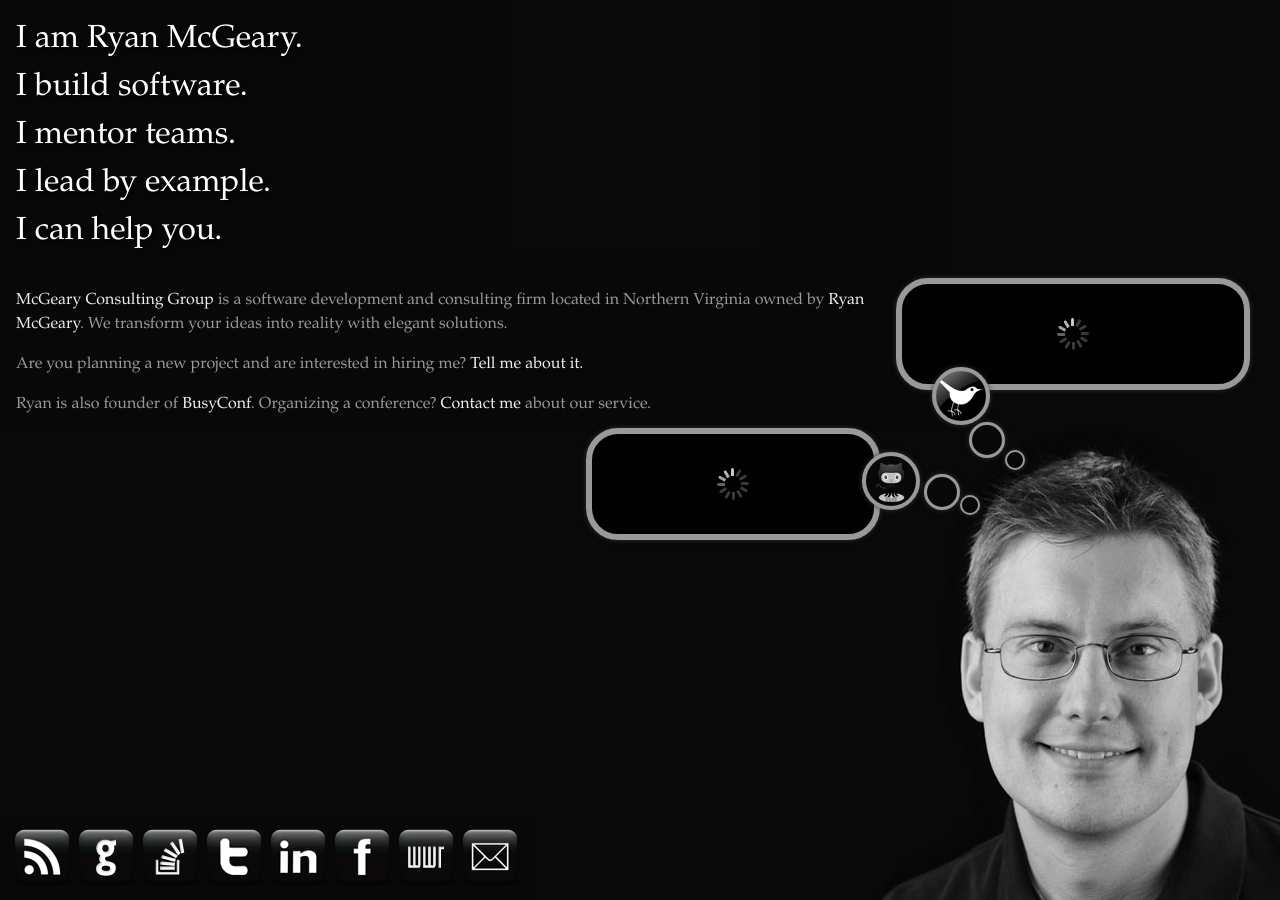
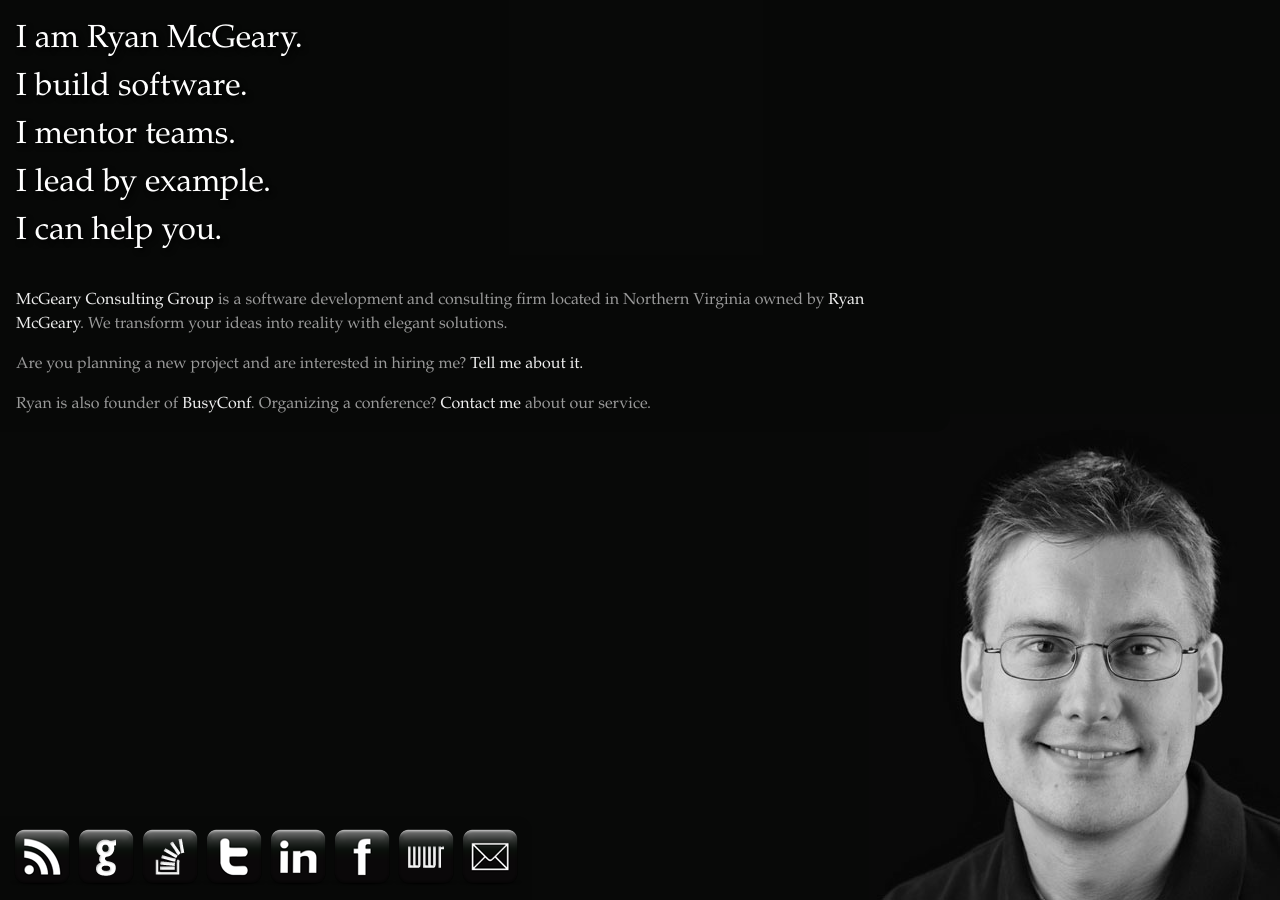
Before and after one commit to rmm5t/ryan.mcgeary.org, a Jekyll site: the page built from index.html, in a window 1280 px wide. Built offline with Jekyll 4.4.1, drawn with Linux system fonts in a browser that asks for light colours; nearby versions of some CDN libraries; comment, search, counter and statistics services are not loaded.

Commit message:
Disabled github and twitter bubbles.
APIs changed, and I don't have time to keep up right now. Maybe later.

```diff
--- a/index.html
+++ b/index.html
@@ -21,18 +21,18 @@ title: Ryan McGeary
   {% include busyconf.html %}
 </div>
 
-<div id="github_bubble">
-  <div class="bubble main_bubble"><div class="loading"></div></div>
-  <div class="bubble bubble1"></div>
-  <div class="bubble bubble2"></div>
-  <a class="bubble bubble3" href="http://github.com/rmm5t">GitHub</a>
-</div>
+<!-- <div id="github_bubble"> -->
+<!--   <div class="bubble main_bubble"><div class="loading"></div></div> -->
+<!--   <div class="bubble bubble1"></div> -->
+<!--   <div class="bubble bubble2"></div> -->
+<!--   <a class="bubble bubble3" href="http://github.com/rmm5t">GitHub</a> -->
+<!-- </div> -->
 
-<div id="twitter_bubble">
-  <div class="bubble main_bubble"><div class="loading"></div></div>
-  <div class="bubble bubble1"></div>
-  <div class="bubble bubble2"></div>
-  <a class="bubble bubble3" href="http://twitter.com/rmm5t">Twitter</a>
-</div>
+<!-- <div id="twitter_bubble"> -->
+<!--   <div class="bubble main_bubble"><div class="loading"></div></div> -->
+<!--   <div class="bubble bubble1"></div> -->
+<!--   <div class="bubble bubble2"></div> -->
+<!--   <a class="bubble bubble3" href="http://twitter.com/rmm5t">Twitter</a> -->
+<!-- </div> -->
 
 {% include social.html %}
```
